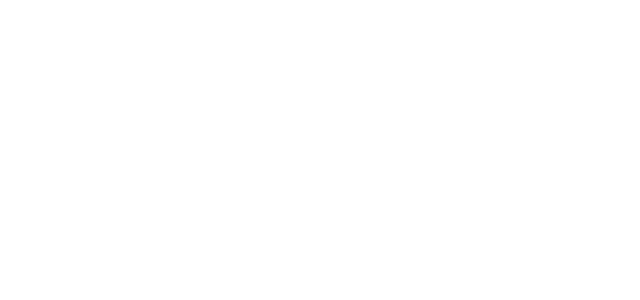
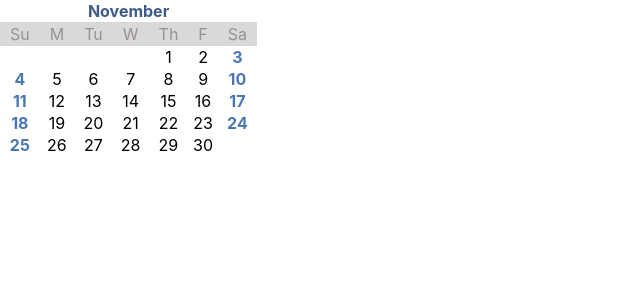
Before and after one commit to anandamohanram/calendar-react-redux, a React (Create React App) app: page / in a window 1280 px wide. Shown: the top 300 px of the page, without its empty margins (0-640 px from the left). Built offline with nearby package versions, Linux system fonts and the light colour scheme.

Commit message:
installed node-sass, created month component.

```diff
--- a/package.json
+++ b/package.json
@@ -4,6 +4,7 @@
   "private": true,
   "dependencies": {
     "moment": "^2.22.2",
+    "node-sass": "^4.10.0",
     "react": "^16.6.3",
     "react-dom": "^16.6.3",
     "react-redux": "^5.1.1",
--- a/src/App.js
+++ b/src/App.js
@@ -1,11 +1,12 @@
 import React, { Component } from 'react';
 import './App.css';
+import Month from './Month/Month';
 
 class App extends Component {
   render() {
     return (
       <div className="App">
-
+        <Month year='2018' month='11'/>
       </div>
     );
   }
--- a/src/Month/Month.js
+++ b/src/Month/Month.js
@@ -0,0 +1,75 @@
+import React from 'react'
+import moment from 'moment'
+import classes from './Month.module.scss'
+
+const Month = (props) => {
+    //active month and year
+    let monthYear = moment(`${props.year}-${props.month}`,"YYYY-MM");
+
+    //week day names
+    let weekdayNames=['Su', 'M', 'Tu', 'W', 'Th', 'F', 'Sa'];
+    const weekdays = weekdayNames.map(weekdayName => <td key={weekdayName}>{weekdayName}</td>)
+
+    //number of days in active month
+    let dayInMonths = monthYear.daysInMonth();
+    //for number of blanks before printing first date
+    let startDate = monthYear.startOf('month').format('d');
+
+    //fill empty slots
+    let emptySlots = [];
+    for(let i=0; i<startDate; i++){
+        emptySlots.push(<td key={`e${i}`}> &nbsp;</td>)
+    }
+
+    //fill date slots
+    let dateSlots = [];
+    for(let i = 1; i<=dayInMonths; i++){
+        dateSlots.push(<td key={i}> {i} </td>);
+    }
+
+    //all slots
+    let totalSlots=[...emptySlots, ...dateSlots];
+
+    //2d array of slots
+    let row=[];
+    let printSlots = [];
+    totalSlots.forEach((slot,i)=>{
+        if(i === 0 || i % 7 !== 0){
+            row.push(slot)
+        }
+        else{
+            let pushRow = row.slice();
+            printSlots.push(pushRow);
+            row=[];
+            row.push(slot);
+        }
+    //last row
+        if(i === totalSlots.length-1){
+            let pushRow = row.slice();
+            printSlots.push(pushRow);
+        }
+    })
+
+    return(
+        <div>
+            <table className={classes.monthTable}>
+              <tbody>
+                  <tr className={classes.monthName}>
+                      <th colSpan='7'>
+                        {monthYear.format("MMMM")}
+                      </th>
+                  </tr>
+                  <tr className={classes.dayNames}>
+                      {weekdays}
+                  </tr>
+                   {printSlots.map((row,i)=>{
+                          return(<tr className={classes.slots} key={i}>{row}</tr>);
+                    })}
+
+              </tbody>
+          </table>
+        </div>
+    )
+}
+
+export default Month;
--- a/src/Month/Month.module.scss
+++ b/src/Month/Month.module.scss
@@ -0,0 +1,24 @@
+.monthTable{
+    border: 0;
+    border-spacing: 0;
+    border-collapse: collapse;
+    .monthName{
+        color: #3d5b88;
+    }
+
+    .dayNames{
+        background-color: #d9d9d9;
+        color: #989296;
+        td{
+            padding: 2px 10px;
+        }
+    }
+
+    .slots{
+        td:nth-child(7),
+        td:nth-child(1){
+            font-weight: 700;
+            color:#4977b4;
+        }
+    }
+}
```
Also changed, not shown: 1 other file (tests, documents, lock files or other folders).
